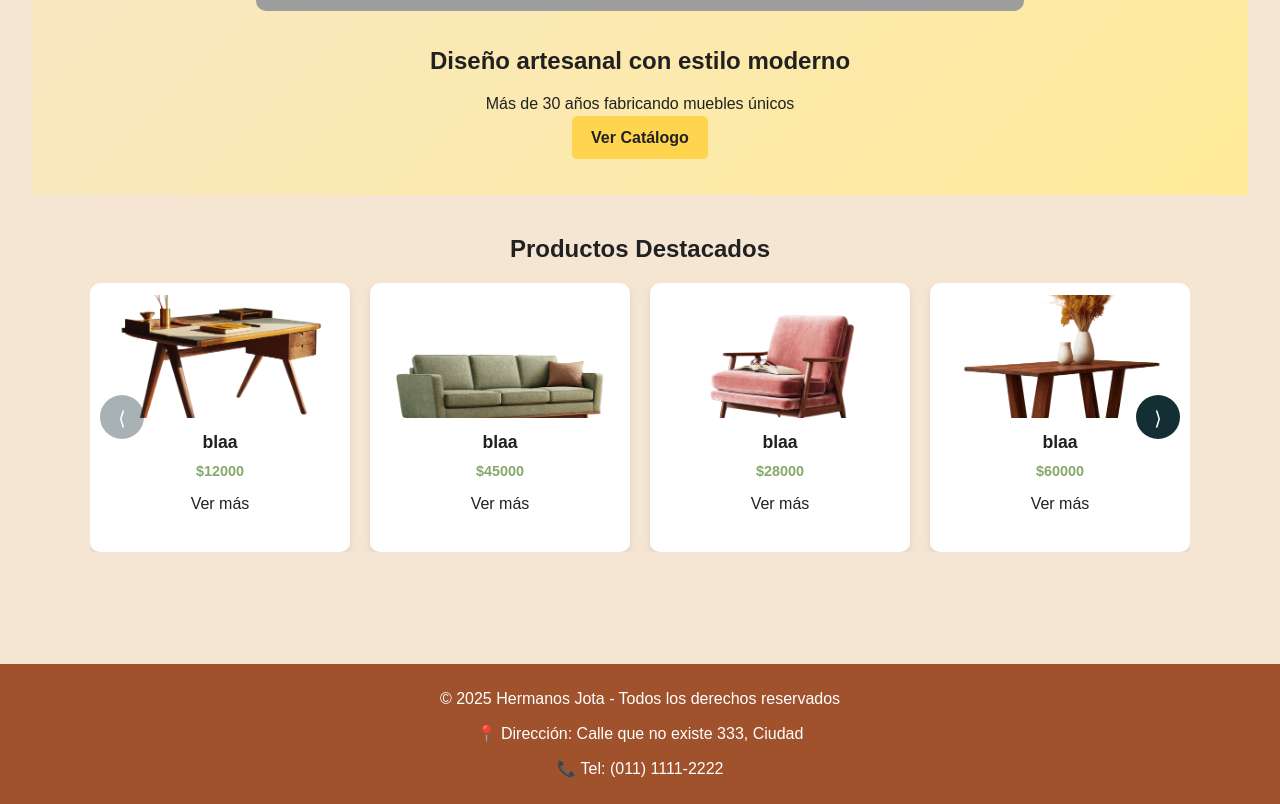
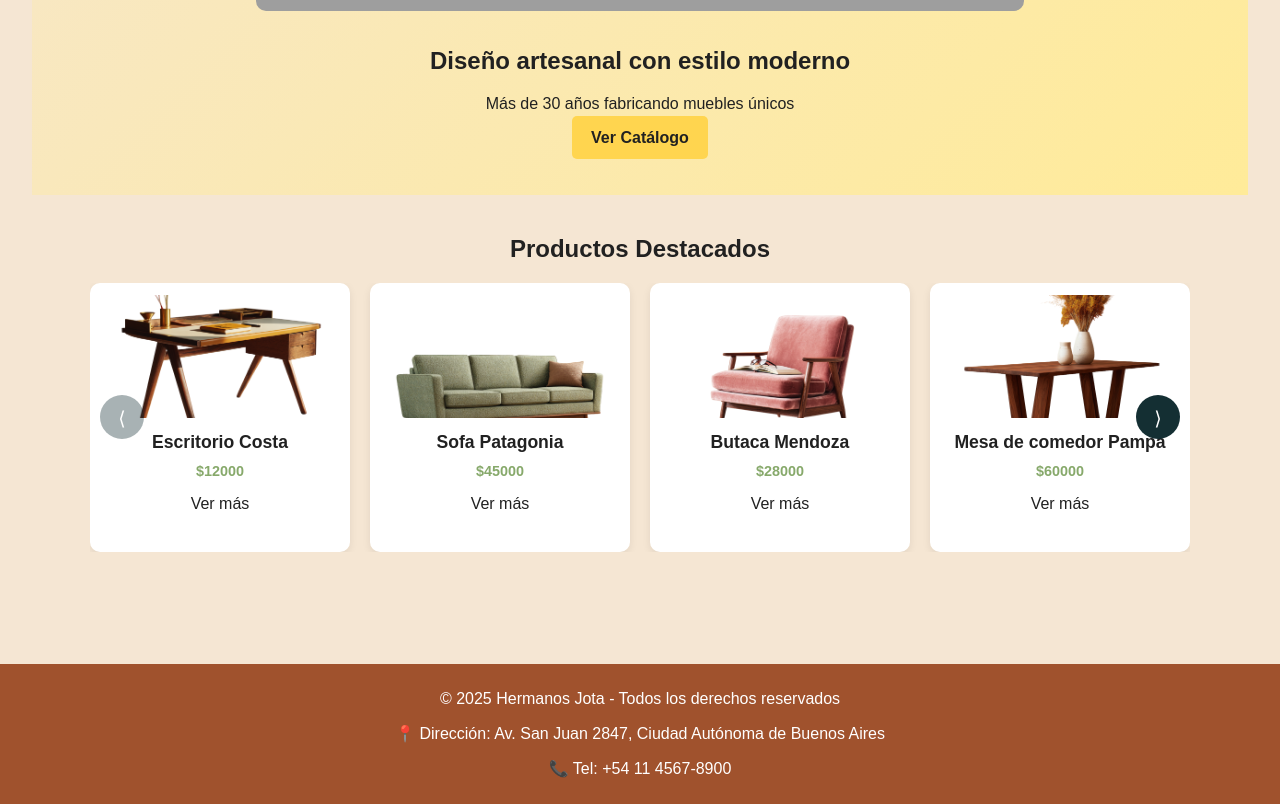
Before and after one commit to Lara-Ienco/Sprint2ITBAGrupo4, a plain HTML site: page index.html in a window 1280 px wide. Shown: the part 763-1567 px from the top of the page. Drawn offline with Linux system fonts and the light colour scheme; grey boxes are pictures that could not be loaded.

Commit message:
Cambie info en  el footer y puse los nombres correctos en productos destacados

```diff
--- a/index.html
+++ b/index.html
@@ -57,8 +57,8 @@
 
     <footer>
         <p>&copy; 2025 Hermanos Jota - Todos los derechos reservados</p>
-        <p>📍 Dirección: Calle que no existe 333, Ciudad</p>
-        <p>📞 Tel: (011) 1111-2222</p>
+        <p>📍 Dirección: Av. San Juan 2847, Ciudad Autónoma de Buenos Aires</p>
+        <p>📞 Tel: +54 11 4567-8900</p>
     </footer>
 </body>
 </html>
--- a/script.js
+++ b/script.js
@@ -1,12 +1,12 @@
 const productos2 = [
-  { id: 1, nombre: "blaa", precio: 12000, imagen: "imagenes/Escritorio Costa.png" },
-  { id: 2, nombre: "blaa", precio: 45000, imagen: "imagenes/Sofá Patagonia.png" },
-  { id: 3, nombre: "blaa", precio: 28000, imagen: "imagenes/Butaca Mendoza.png" },
-  { id: 4, nombre: "blaa", precio: 60000, imagen: "imagenes/Mesa Comedor Pampa.png" },
-  { id: 5, nombre: "blaa", precio: 15000, imagen: "imagenes/Mesa de Centro Araucaria.png" },
-  { id: 6, nombre: "blaa", precio: 35000, imagen: "imagenes/sillon_destacado1.png" },
-  { id: 7, nombre: "blaa", precio: 9000, imagen: "imagenes/Aparador Uspallata.png" },
-  { id: 8, nombre: "blaa", precio: 75000, imagen: "imagenes/Biblioteca Recoleta.png"}
+  { id: 1, nombre: "Escritorio Costa", precio: 12000, imagen: "imagenes/Escritorio Costa.png" },
+  { id: 2, nombre: "Sofa Patagonia", precio: 45000, imagen: "imagenes/Sofá Patagonia.png" },
+  { id: 3, nombre: "Butaca Mendoza", precio: 28000, imagen: "imagenes/Butaca Mendoza.png" },
+  { id: 4, nombre: "Mesa de comedor Pampa", precio: 60000, imagen: "imagenes/Mesa Comedor Pampa.png" },
+  { id: 5, nombre: "Mesa de centro Araucaria", precio: 15000, imagen: "imagenes/Mesa de Centro Araucaria.png" },
+  { id: 6, nombre: "Sillon Copacabana", precio: 35000, imagen: "imagenes/sillón copacabana.png" },
+  { id: 7, nombre: "Aparador Uspallata", precio: 9000, imagen: "imagenes/Aparador Uspallata.png" },
+  { id: 8, nombre: "Biblioteca Recoleta", precio: 75000, imagen: "imagenes/Biblioteca Recoleta.png"}
 ];
 
 function initCarousel() {
```
